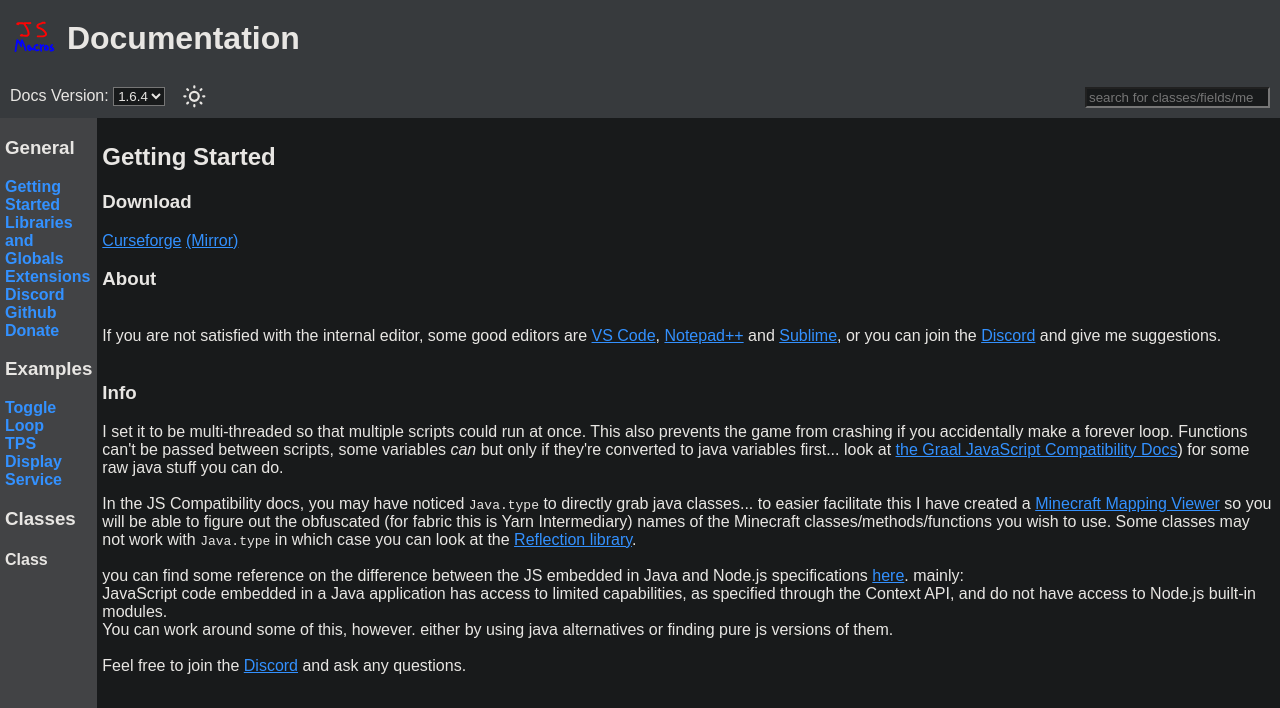
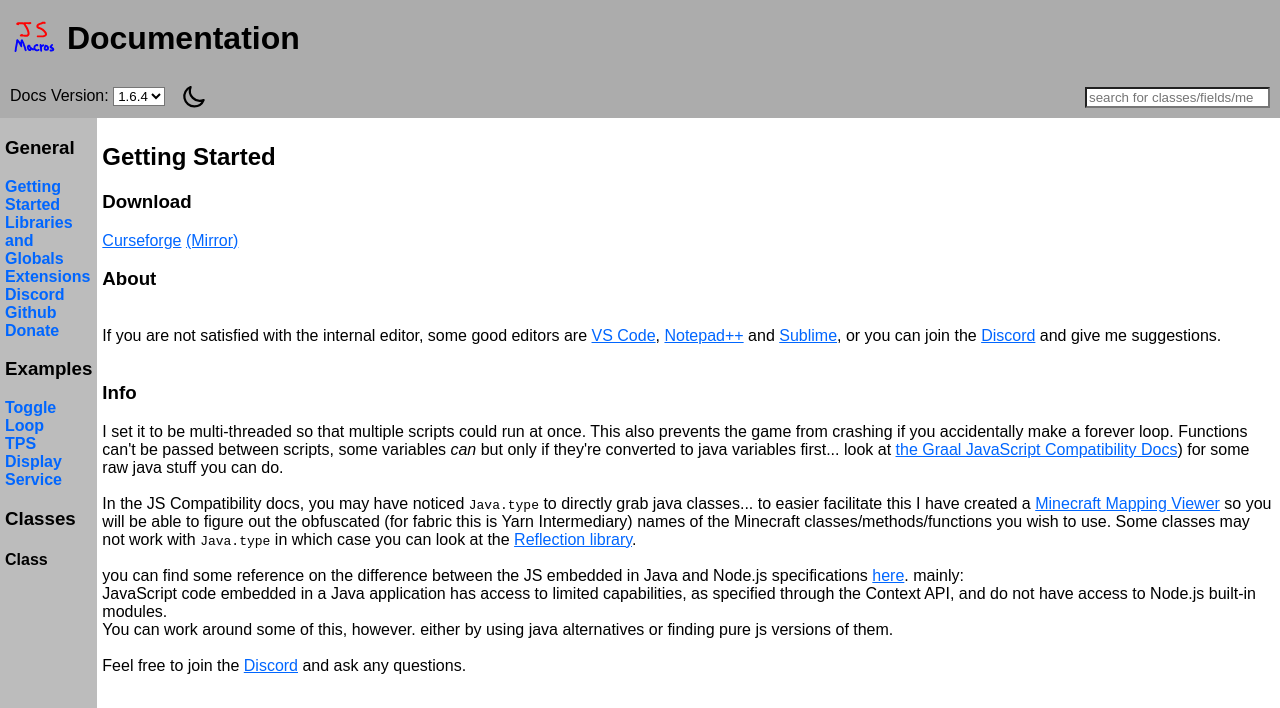
Before and after one commit to JsMacros/JsMacros, a plain HTML site: page docs/web/index.html in a window 1280 px wide. Shown: the top 708 px of the page. Drawn offline with Linux system fonts and the light colour scheme; no server answers.

Commit message:
colormode

```diff
--- a/docs/web/index.html
+++ b/docs/web/index.html
@@ -1,5 +1,6 @@
 <!DOCTYPE html>
-<html lang="en-US" color-mode="dark">
+<html lang="en-US">
+
 <head>
 
     <title>JsMacros Docs</title>
@@ -19,15 +20,15 @@
     <meta name="msapplication-config" content="./img/icons/browserconfig.xml">
     <meta name="theme-color" content="#ffffff">
 
-        <meta property= "og:type" content= "website" />
-        <meta property= "og:title" content= "JsMacros by Wagyourtail" />
-        <meta property= "og:description" content= "Macro mod with keyboard and event based triggers for block game." />
-        <meta property= "og:image" content= "https://jsmacros.wagyourtail.xyz/icon.png" />
+    <meta property="og:type" content="website" />
+    <meta property="og:title" content="JsMacros by Wagyourtail" />
+    <meta property="og:description" content="Macro mod with keyboard and event based triggers for block game." />
+    <meta property="og:image" content="https://jsmacros.wagyourtail.xyz/icon.png" />
 
-        <link rel="stylesheet" href="index.css"/>
-        <link rel="stylesheet" href="classContent.css"/>
-        <link rel="stylesheet" href="search.css"/>
-        <link rel="stylesheet" href="general.css"/>
+    <link rel="stylesheet" href="index.css" />
+    <link rel="stylesheet" href="classContent.css" />
+    <link rel="stylesheet" href="search.css" />
+    <link rel="stylesheet" href="general.css" />
 
     <script src="https://cdn.jsdelivr.net/gh/google/code-prettify@master/loader/run_prettify.js"></script>
 
@@ -45,6 +46,7 @@
     <script defer src="search.js"></script>
     <script defer src="index.js"></script>
 </head>
+
 <body>
     <header>
         <div class="topNav">
@@ -70,16 +72,35 @@
                 </select>
             </label>
             <!--- Light mode button --->
-<button class="color-mode__btn light--hidden" aria-label="Toggle light mode">
-    <svg xmlns="http://www.w3.org/2000/svg" xmlns:xlink="http://www.w3.org/1999/xlink" width="2em" height="2em" preserveAspectRatio="xMidYMid meet" viewBox="0 0 24 24" class="fill-current text-gray-200 hover:text-white h-6 w-6" aria-hidden="true"><g fill="none"><path d="M12 3v1m0 16v1m9-9h-1M4 12H3m15.364 6.364l-.707-.707M6.343 6.343l-.707-.707m12.728 0l-.707.707M6.343 17.657l-.707.707M16 12a4 4 0 1 1-8 0a4 4 0 0 1 8 0z" stroke="currentColor" stroke-width="2" stroke-linecap="round" stroke-linejoin="round" data-darkreader-inline-stroke="" style="--darkreader-inline-stroke:currentColor;"></path></g></svg>
+            <button class="color-mode__btn light--hidden" aria-label="Toggle light mode" onclick="changeColorMode()">
+                <svg xmlns="http://www.w3.org/2000/svg" xmlns:xlink="http://www.w3.org/1999/xlink" width="2em"
+                    height="2em" preserveAspectRatio="xMidYMid meet" viewBox="0 0 24 24"
+                    class="fill-current text-gray-200 hover:text-white h-6 w-6" aria-hidden="true">
+                    <g fill="none">
+                        <path
+                            d="M12 3v1m0 16v1m9-9h-1M4 12H3m15.364 6.364l-.707-.707M6.343 6.343l-.707-.707m12.728 0l-.707.707M6.343 17.657l-.707.707M16 12a4 4 0 1 1-8 0a4 4 0 0 1 8 0z"
+                            stroke="currentColor" stroke-width="2" stroke-linecap="round" stroke-linejoin="round"
+                            data-darkreader-inline-stroke="" style="--darkreader-inline-stroke:currentColor;"></path>
+                    </g>
+                </svg>
             </button>
 
             <!--- Dark mode button --->
-<button class="color-mode__btn dark--hidden" aria-label="Toggle dark mode">
-    <svg xmlns="http://www.w3.org/2000/svg" xmlns:xlink="http://www.w3.org/1999/xlink" width="2em" height="2em" preserveAspectRatio="xMidYMid meet" viewBox="0 0 24 24" class="fill-current text-gray-200 hover:text-white h-6 w-6" aria-hidden="true"><g fill="none"><path d="M20.354 15.354A9 9 0 0 1 8.646 3.646A9.003 9.003 0 0 0 12 21a9.003 9.003 0 0 0 8.354-5.646z" stroke="currentColor" stroke-width="2" stroke-linecap="round" stroke-linejoin="round" data-darkreader-inline-stroke="" style="--darkreader-inline-stroke:currentColor;"></path></g></svg>
+            <button class="color-mode__btn dark--hidden" aria-label="Toggle dark mode" onclick="changeColorMode()">
+                <svg xmlns="http://www.w3.org/2000/svg" xmlns:xlink="http://www.w3.org/1999/xlink" width="2em"
+                    height="2em" preserveAspectRatio="xMidYMid meet" viewBox="0 0 24 24"
+                    class="fill-current text-gray-200 hover:text-white h-6 w-6" aria-hidden="true">
+                    <g fill="none">
+                        <path
+                            d="M20.354 15.354A9 9 0 0 1 8.646 3.646A9.003 9.003 0 0 0 12 21a9.003 9.003 0 0 0 8.354-5.646z"
+                            stroke="currentColor" stroke-width="2" stroke-linecap="round" stroke-linejoin="round"
+                            data-darkreader-inline-stroke="" style="--darkreader-inline-stroke:currentColor;"></path>
+                    </g>
+                </svg>
             </button>
             <label for="search" class="searchContainer">
-                    <input id="search" type="search" placeholder="search for classes/fields/methods" onkeyup="searchBox(this.value)" />
+                <input id="search" type="search" placeholder="search for classes/fields/methods"
+                    onkeyup="searchBox(this.value)" />
             </label>
         </div>
     </header>
@@ -98,7 +119,8 @@
                 <h3>Examples</h3>
                 <div id="exampleListLinks">
                     <a href="examples/toggle.html" onclick="openMain(this.href); return false;">Toggle Loop</a>
-                        <a href="examples/tpsservice.html" onclick="openMain(this.href); return false;">TPS Display Service</a>
+                    <a href="examples/tpsservice.html" onclick="openMain(this.href); return false;">TPS Display
+                        Service</a>
                 </div>
                 <h3>Classes</h3>
                 <div id="classLists">
@@ -122,4 +144,5 @@
         <h4>Wagyourtail 2021</h4>
     </footer>
 </body>
+
 </html>
--- a/docs/web/index.js
+++ b/docs/web/index.js
@@ -1,29 +1,19 @@
-const toggleColorMode = e => {
-    // Switch to Light Mode
-    if (e.currentTarget.classList.contains("light--hidden")) {
-        // Sets the custom HTML attribute
-        document.documentElement.setAttribute("color-mode", "light");
+function getColorMode() {
+    let colorMode = localStorage.getItem('colorMode') || "light";
+    localStorage.setItem('colorMode', colorMode);
+    return colorMode;
+}
 
-        //Sets the user's preference in local storage
-        localStorage.setItem("color-mode", "light")
-        return;
+function changeColorMode() {
+    if (getColorMode() === "light") {
+        localStorage.setItem('colorMode', "dark");
+    } else {
+        localStorage.setItem('colorMode', "light");
     }
+    document.documentElement.setAttribute("color-mode", getColorMode());
+}
 
-    /* Switch to Dark Mode
-    Sets the custom HTML attribute */
-    document.documentElement.setAttribute("color-mode", "dark");
-
-    // Sets the user's preference in local storage
-    localStorage.setItem("color-mode", "dark");
-};
-
-// Get the buttons in the DOM
-const toggleColorButtons = document.querySelectorAll(".color-mode__btn");
-
-// Set up event listeners
-toggleColorButtons.forEach(btn => {
-    btn.addEventListener("click", toggleColorMode);
-});
+document.documentElement.setAttribute("color-mode", getColorMode());
 
 
 function populateClassSidebar() {
@@ -116,12 +106,12 @@ menuBtn.onclick = () => {
     } else {
         mainNav.parentElement.style.display = "block";
     }
-}
+};
 
 window.addEventListener("popstate", (e) => {
     if (e.state !== null) {
         const scroll = window.location.href.split("#")[1];
         openMain(window.location.search.substring(1) + (scroll ? "#" + scroll : ""), true);
     } else
-        scrlTo(window.location.href)
+        scrlTo(window.location.href);
 });
```
Lines whose indentation alone changed are shown as unchanged.
